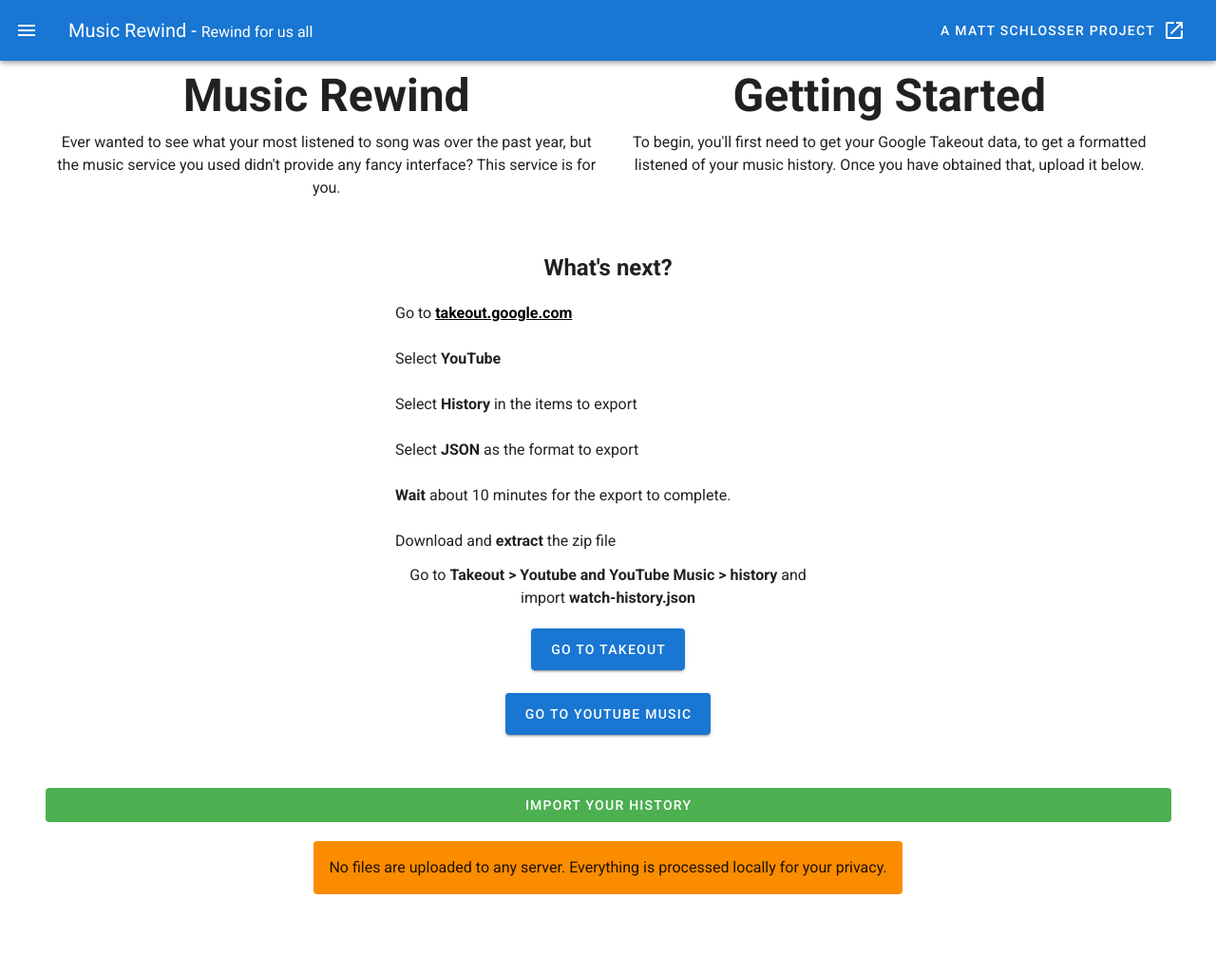
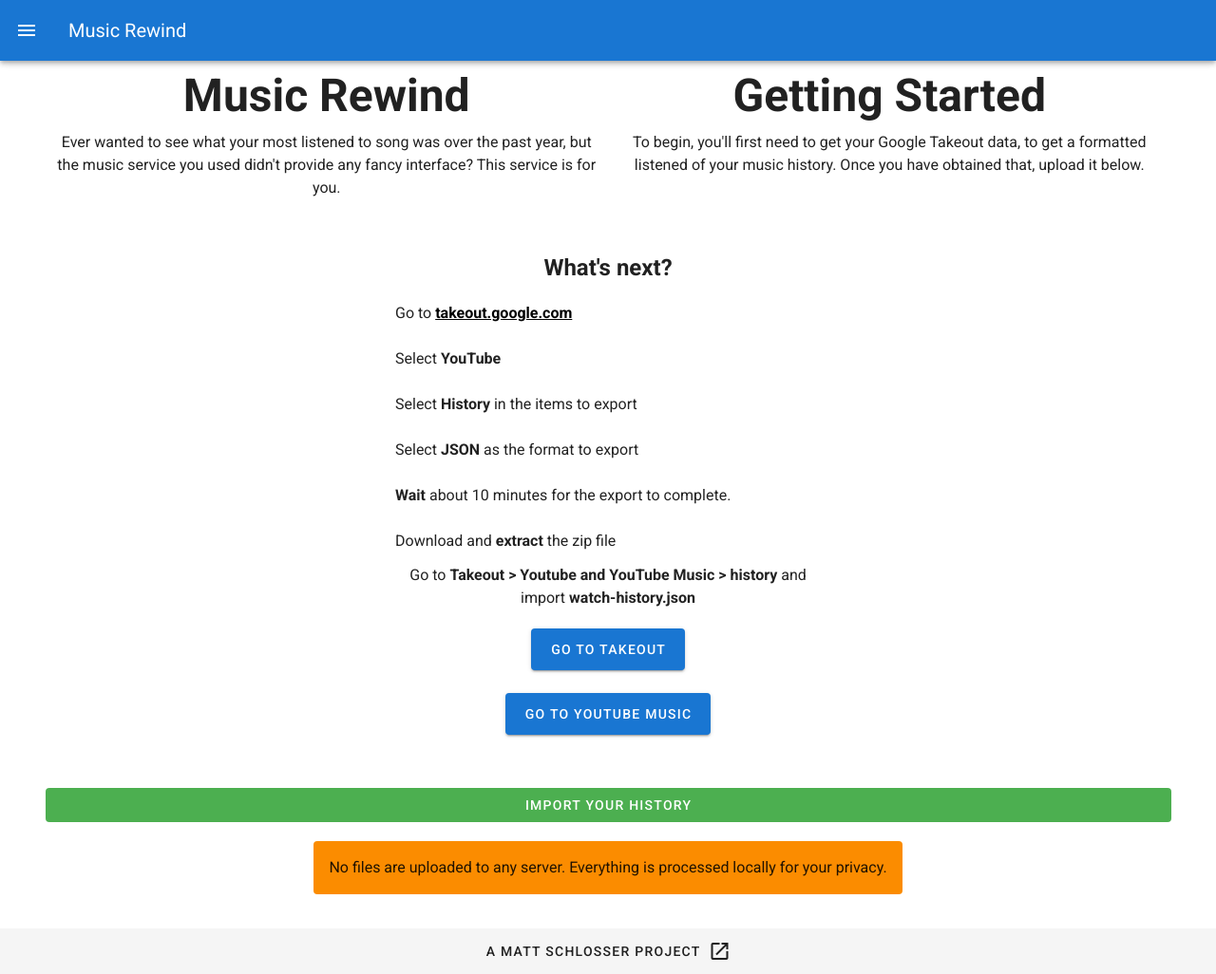
Before and after one commit to mattschlosser/music-rewind, a Vue app: page / in a window 1280 px wide. Shown: the whole page at 95% size. Before the commit the page ends 978 px from the top, so only its background shows below. Built offline with nearby package versions, Linux system fonts and the light colour scheme.

Commit message:
fix: title bar and footer

```diff
--- a/src/App.vue
+++ b/src/App.vue
@@ -14,25 +14,27 @@
       <v-app-bar-nav-icon
         @click="drawer = !drawer"
       />
-      <v-app-bar-title>
-        Music Rewind - <small>Rewind for us all</small>
-      </v-app-bar-title>
+      <v-toolbar-title>
+        Music Rewind
+      </v-toolbar-title>
 
-      <v-spacer></v-spacer>
-
-      <v-btn
-        href="https://mattschlosser.me/"
-        target="_blank"
-        text
-      >
-        <span class="mr-2">A Matt Schlosser Project</span>
-        <v-icon>mdi-open-in-new</v-icon>
-      </v-btn>
+      <!-- <v-spacer></v-spacer> -->
     </v-app-bar>
 
     <v-main>
       <router-view></router-view>
     </v-main>
+    <v-footer class='text-center'>
+      <v-btn
+        href="https://mattschlosser.me/"
+        target="_blank"
+        text
+        block
+      >
+        <span class="mr-2">A Matt Schlosser Project</span>
+        <v-icon>mdi-open-in-new</v-icon>
+      </v-btn>
+    </v-footer>
   </v-app>
 </template>
 
```
